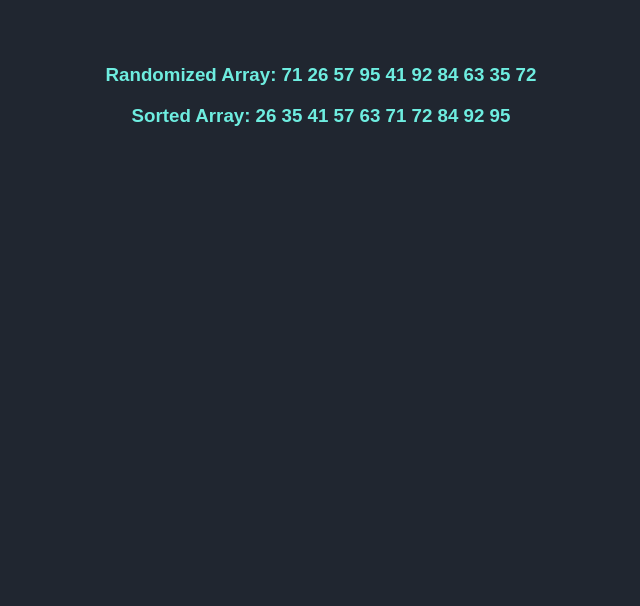
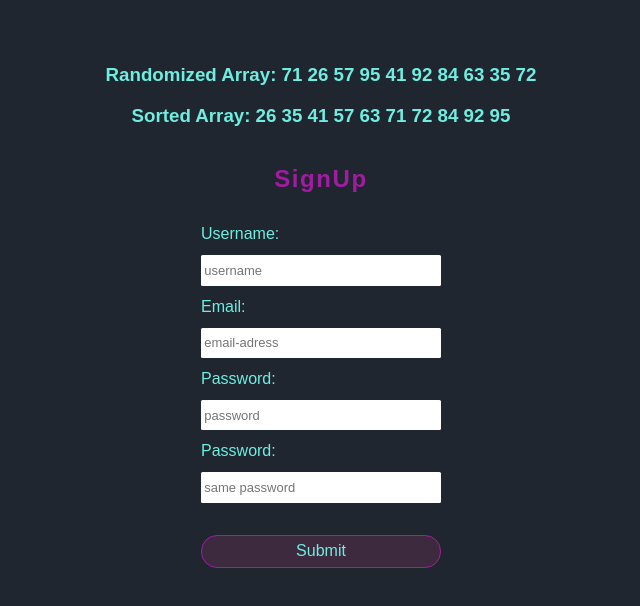
Before and after one commit to JessikaGyllstrom/jsAssignment, a plain HTML site: page index.html in a window 1280 px wide. Shown: the whole page, without its empty margins (319-959 px from the left). Drawn offline with Linux system fonts and the light colour scheme.

Commit message:
password val

```diff
--- a/index.html
+++ b/index.html
@@ -11,6 +11,36 @@
     <body>
         <h3 id="randomArray"> Randomized Array: </h3>
         <h3 id="sortedArray"> Sorted Array: </h3>
+        <div class="container">
+            <form  id="signup">
+                <h2>SignUp</h2>
+                <!-- Skapa ett formulär där användaren ska kunna registrera sig som användare.
+
+                     Användaren matar in ett önskat användarnamn,
+                     ett lösenord (minst 6 tecken), lösenordet igen (som ska matcha det först inmatade lösenordet),
+
+                     en giltig e-postadress*
+
+                     samt så ska användaren även ha bockat i en kryssruta
+                     för att bekräfta att man läst villkoren. Verifiera inmatningen med Javascript
+                     (alltså inte med HTML5 validering).
+                     När formuläret är rätt ifyllt ska man skickas
+                     till en ny sida som tackar för registreringen. Om det inte är rätt ifyllt
+                     ska användaren inte skickas till någon ny sida utan meddelas om vad som är fel
+                     ifyllt på lämpligt sätt och därmed få en ny chans att fylla i uppgifterna.
+                      Notera att vid nytt försök så ska alla ifyllda formulärfält finnas kvar.-->
+                <form method="post" action="signup">
+                    <label for="username">Username: </label>
+                    <input type="text" id="username" placeholder="username">
+                    <label for="email">Email: </label>
+                    <input type="text" id="email" placeholder="email-adress">
+                    <label for="passwordFirst">Password: </label>
+                    <input type="text" id="passwordFirst" placeholder="password">
+                    <label for="passwordSecond">Password: </label>
+                    <input type="text" id="passwordSecond" placeholder="same password">
+                    <input type="submit" onclick="validate()">
+                </form>
+            </div>
         <script src="script.js"></script>
     </body>
 </html>
--- a/myStyle.css
+++ b/myStyle.css
@@ -5,7 +5,34 @@ body {
     font-family: Arial, Helvetica, sans-serif;
     margin: 4rem;
 }
-button {
+.container {
+    display: flex;
+    justify-content: center;
+}
+form {
+    display: flex;
+    flex-direction: column;
+    min-width: 15rem;
+    text-align: left;
+
+}
+form h2 {
+    text-align: center;
+    color: rgb(161, 28, 161);
+    letter-spacing: 0.1rem;
+}
+label {
+    margin: 12px 0px;
+}
+input {
+    border-radius: 0.1rem;
+    border-style: none;
+    min-height: 1.5rem;
+    font-size: small;
+    padding: 0.2rem;
+
+}
+input[type=submit] {
     min-height: 2rem;
     border-radius: 1rem;
     border-style: none;
@@ -14,4 +41,9 @@ button {
     color: inherit;
     font-size: medium;
     padding: 0.4rem;
+    margin-top: 2rem;
 }
+input[type=submit]:hover {
+    background-color: rgb(161, 28, 161);
+    transition: 0.7s;
+}
--- a/script.js
+++ b/script.js
@@ -1,5 +1,51 @@
 const myElement = document.getElementById("randomArray");
 
+function validate() {
+const form  = document.getElementById('signup');
+
+form.addEventListener('submit', (event) => {
+    //set boolean
+    let valid = false;
+    //stop form submission
+    event.preventDefault();
+    console.log("submitted");
+    let username = document.getElementById('username').value;
+    let email = document.getElementById('email').value;
+    let passwordFirst = document.getElementById('passwordFirst').value;
+    let passwordSecond = document.getElementById('passwordSecond').value;
+
+    //check if inputfields has values & password is longer than 5
+    if(username!="" && passwordFirst != "" && passwordSecond != "" && passwordFirst.length > 5 && passwordSecond.length > 5 && email.includes("@")) {
+       while(!valid) {
+        if(passwordFirst!=passwordSecond) {
+
+            console.log("not a match");
+            break;
+        }
+        //if matching passwords
+        if(passwordFirst==passwordSecond) {
+            let length = email.length;
+
+            const indexOf = email.indexOf("@") + 1;
+
+            if(indexOf != 1 && indexOf != length) {
+                console.log(indexOf);
+                console.log(length);
+
+                console.log("success!");
+                break;
+
+
+            }
+
+
+            }
+
+
+
+    }
+}});
+};
 randomArray();
 // function to randomize an array with 10 unique numbers between 1-100
 function randomArray() {
@@ -24,15 +70,10 @@ function randomArray() {
 
     //sort array of numbers in descending order
     function sortArray(numbers) {
-        numbers.join(' ');
-
-          //copy array of numbers
+        //copy array of numbers
         const clone = [...numbers];
-
-
         clone.sort(function(a, b){return a - b});
         document.getElementById("sortedArray").innerHTML += clone.join(' ');
 
-
     }
 }
```
Lines whose indentation alone changed are shown as unchanged.
